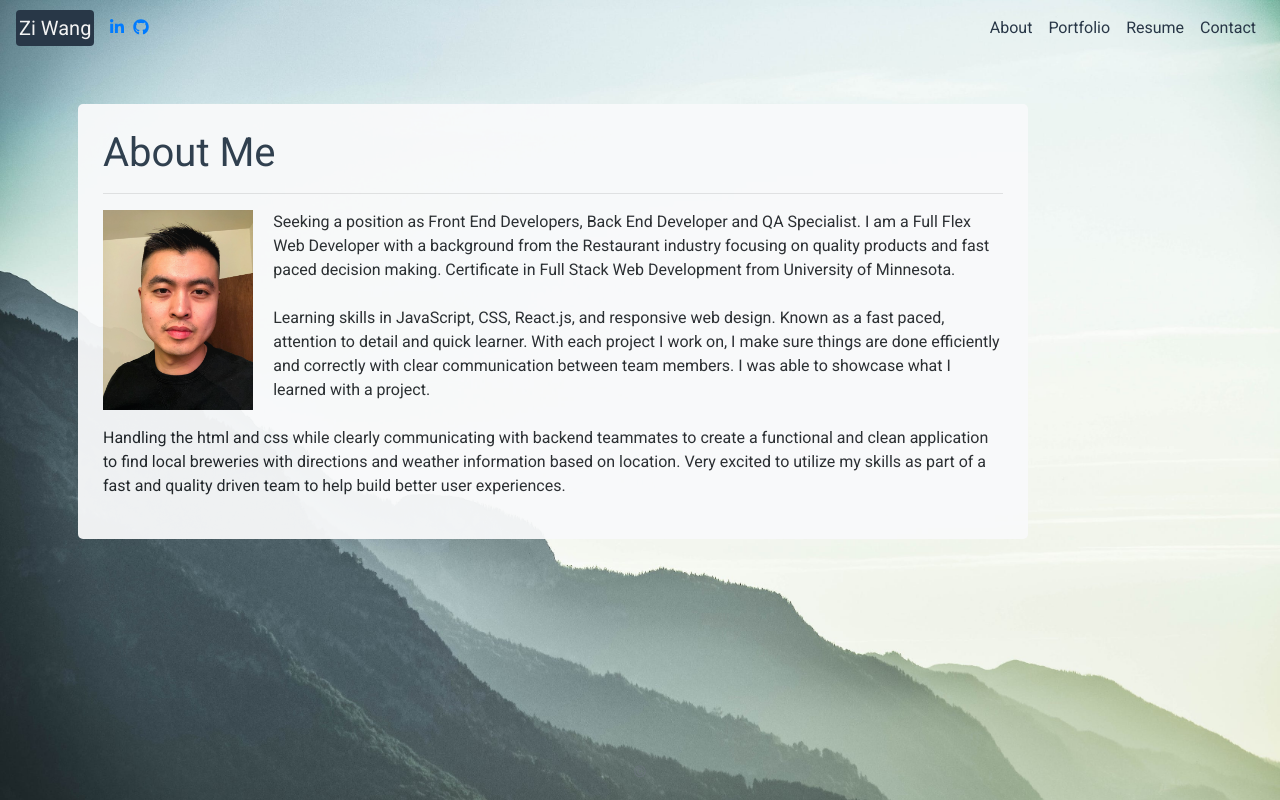
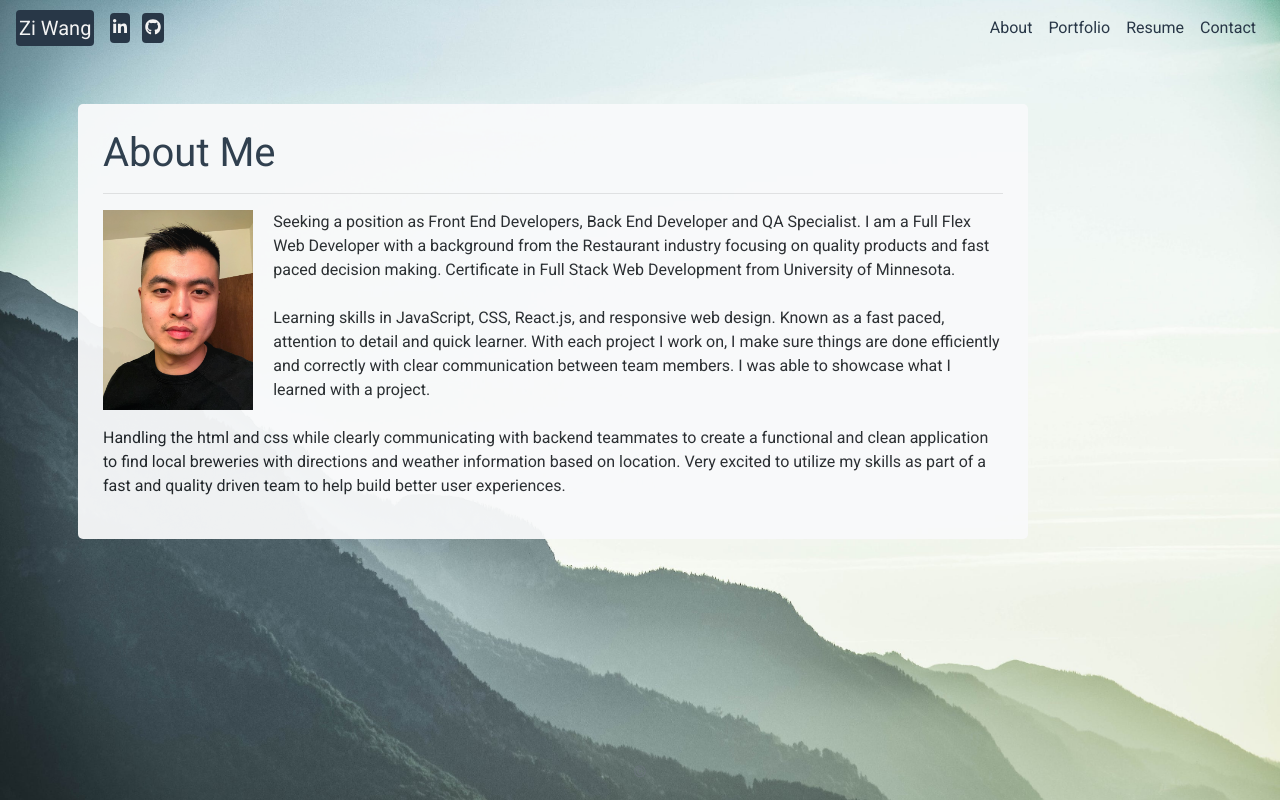
Before and after one commit to ZiWang55/HW8_Portfolio, a plain HTML site: page index.html in a window 1280 px wide. Drawn offline with nearby package versions, Linux system fonts and the light colour scheme.

Commit message:
navbar style

```diff
--- a/index.html
+++ b/index.html
@@ -26,8 +26,8 @@
     <!--navbar section-->
     <nav class="navbar navbar-expand-lg">
       <a class="navbar-brand ziwang" href="index.html">Zi Wang</a>
-      <a href="https://www.linkedin.com/in/ziwang55"><i class="fab fa-linkedin-in"></i></a>
-      <a class="github" href="https://github.com/ZiWang55"><i class="fab fa-github"></i></a>
+      <a class="ziwang" href="https://www.linkedin.com/in/ziwang55"><i class="fab fa-linkedin-in"></i></a>
+      <a class="ziwang github" href="https://github.com/ZiWang55"><i class="fab fa-github"></i></a>
 
       <!-- <a class="navbar-brand ziwang" href="https://github.com/ZiWang55">Github</a> -->
       <!-- <a class="navbar-brand ziwang" href="https://www.linkedin.com/in/ziwang55">Linkedin</a> -->
--- a/style.css
+++ b/style.css
@@ -31,6 +31,7 @@ body {
   color: white;
   border-radius: 5px;
   transition-duration: 0.4s;
+  padding: 5px;
 }
 
 /*profile picture*/
@@ -145,5 +146,5 @@ h1 {
 }
 
 .github {
-  margin-left: 9px;
+  margin-left: 12px;
 }
```
